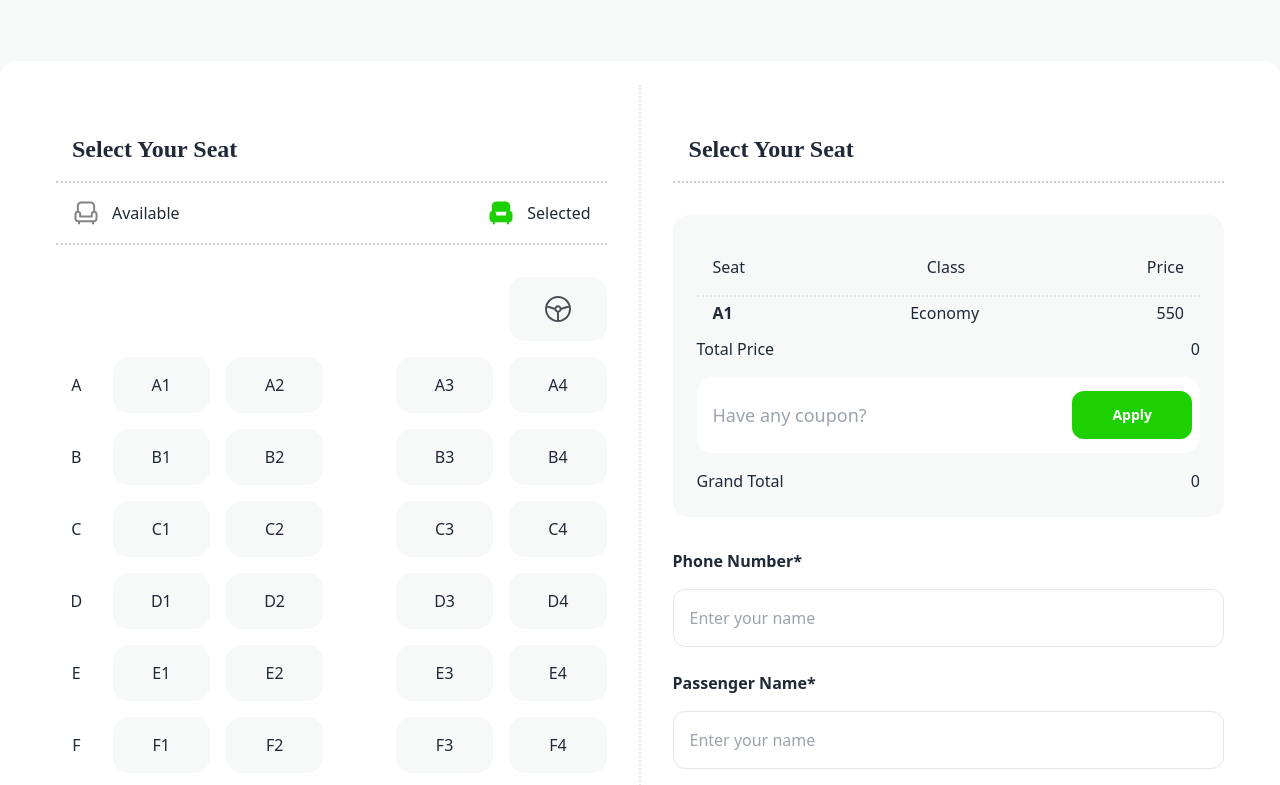
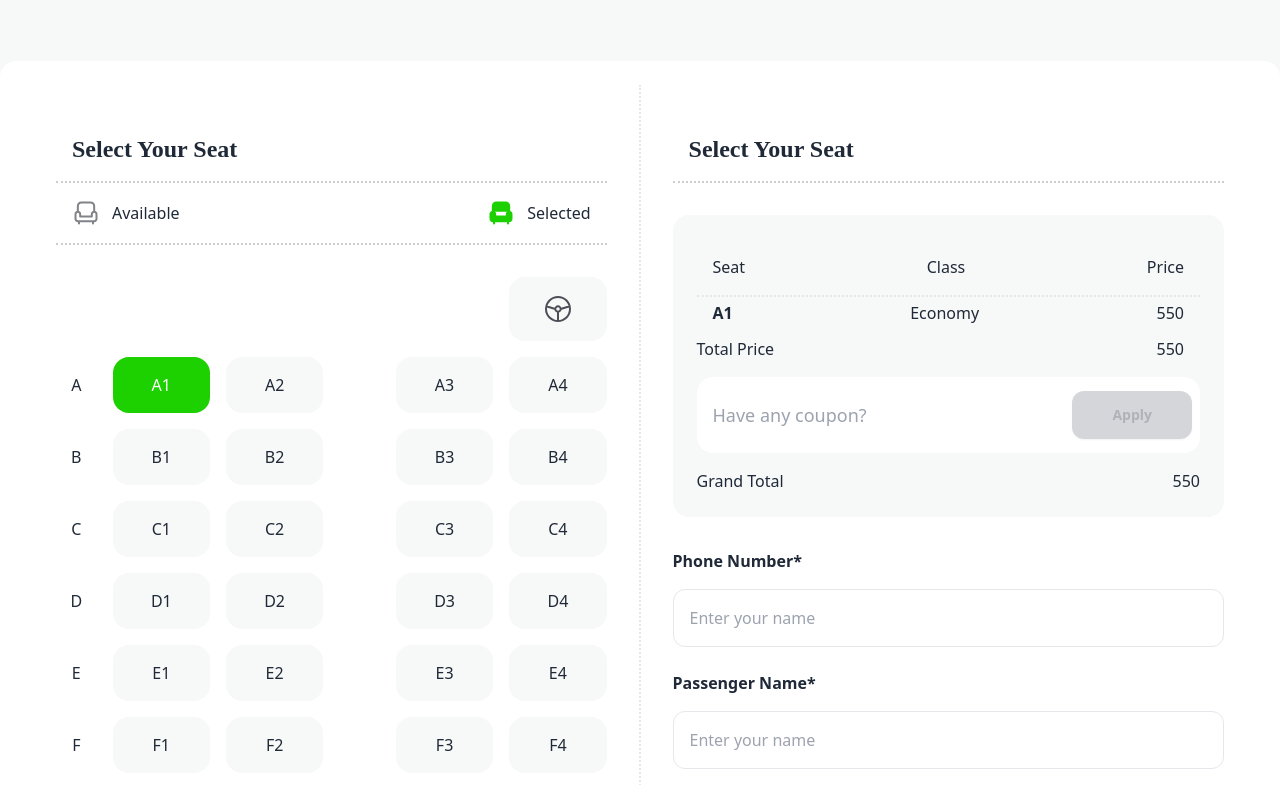
Before and after one commit to ariffaysalrupu/Smart-Ticketing-Website, a plain HTML site: page index.html in a window 1280 px wide. Both pictures are taken after a click on the element "A1". Shown: the part 2282-3067 px from the top of the page. Drawn offline with nearby package versions, Linux system fonts and the light colour scheme.

Commit message:
added more javascript elements for the selected seats section

```diff
--- a/index.html
+++ b/index.html
@@ -151,7 +151,7 @@
                     </div>
 
                     <div class="font-raleway lg:p-10 pr-8">
-                    <h1 class="font-extrabold lg:text-[40px] text-[14px] text-[#030712CC]">NEW15</h1>
+                    <h1  class="font-extrabold lg:text-[40px] text-[14px] text-[#030712CC]">NEW15</h1>
                     <h4 class="text-[#03071280] text-[8px]">Coupon Code</h4>
                     </div>
 
@@ -229,7 +229,7 @@
                                             <svg xmlns="http://www.w3.org/2000/svg" width="28" height="29" viewBox="0 0 28 29" fill="none">
                                                 <path d="M5.83333 13.6427C6.45217 13.6427 7.04566 13.8885 7.48325 14.3261C7.92083 14.7637 8.16667 15.3572 8.16667 15.976V18.3093H19.8333V15.976C19.8333 15.3572 20.0792 14.7637 20.5168 14.3261C20.9543 13.8885 21.5478 13.6427 22.1667 13.6427M5.83333 13.6427C5.21449 13.6427 4.621 13.8885 4.18342 14.3261C3.74583 14.7637 3.5 15.3572 3.5 15.976V20.6427C3.5 21.2615 3.74583 21.855 4.18342 22.2926C4.621 22.7302 5.21449 22.976 5.83333 22.976H22.1667C22.7855 22.976 23.379 22.7302 23.8166 22.2926C24.2542 21.855 24.5 21.2615 24.5 20.6427V15.976C24.5 15.3572 24.2542 14.7637 23.8166 14.3261C23.379 13.8885 22.7855 13.6427 22.1667 13.6427M5.83333 13.6427V7.80933C5.83333 6.88107 6.20208 5.99083 6.85846 5.33445C7.51484 4.67808 8.40508 4.30933 9.33333 4.30933H18.6667C19.5949 4.30933 20.4852 4.67808 21.1415 5.33445C21.7979 5.99083 22.1667 6.88107 22.1667 7.80933V13.6427M7 22.976V25.3093M21 22.976V25.3093" stroke="#1DD100" stroke-width="2" stroke-linecap="round" stroke-linejoin="round"/>
                                               </svg>
-                                              <span><span>40</span> Seats left</span>
+                                              <span><span id="seat-count">40</span> Seats left</span>
                                         </a>
                                     </div>
                                 </div>
@@ -556,17 +556,17 @@
 
                                 <div class="mt-2 flex justify-between">
                                     <h3 class="font-medium">Total Price</h3>
-                                    <h3 class="font-medium">0</h3>
+                                    <h3 id="total-cost" class="font-medium lg:pr-4">0</h3>
                                 </div>
 
                                 <div class="my-4 flex justify-between items-center bg-white pr-2 py-2  rounded-2xl">
-                                    <input type="text" placeholder="Have any coupon?" class="rounded-2xl lg:text-lg text-sm p-4 w-full border-none focus:outline-none">
-                                    <button class="btn btn-primary bg-[#1DD100] hover:bg-[#1DD100] lg:px-10 px-4 border-none text-white rounded-xl" >Apply</button>
+                                    <input id="coupon-code" type="text" placeholder="Have any coupon?" class="rounded-2xl lg:text-lg text-sm p-4 w-full border-none focus:outline-none">
+                                    <button id="apply-btn" onclick="grandTotal('apply-btn')" class="btn btn-primary bg-[#1DD100] hover:bg-[#1DD100] lg:px-10 px-4 border-none text-white rounded-xl" >Apply</button>
                                 </div>
 
                                 <div class="mt-2 flex justify-between">
                                     <h3 class="font-medium">Grand Total</h3>
-                                    <h3 class="font-medium">0</h3>
+                                    <h3 id="grand-total" class="font-medium">0</h3>
                                 </div>
                             </div>
                             <!-- right side first part ends -->
--- a/script.js
+++ b/script.js
@@ -7,16 +7,42 @@ document.getElementById("scrollButton").addEventListener("click", scrollToSelect
 
 
 const allSeatsTogether = document.getElementsByClassName("all-seats");
+const selectedSeats = new Set();
+const seatCount = document.getElementById("seat-count");
+let totalSeatsAvailable = 40;
+const applybtn = document.getElementById("apply-btn");
+applybtn.disabled=true;
+
+seatCount.innerText = totalSeatsAvailable;
 
 for (const allSeats of allSeatsTogether){
     allSeats.addEventListener("click", function (event) {
+
+        if (selectedSeats.size >= 4) {
+            alert("You can't select more than 4 seats!");
+            return;
+        }
+
+        const seatButton = event.target;
+        if(totalSeatsAvailable===0){
+            alert("All seats are booked!");
+            return;
+        }
+
+        const seatNumber = event.target.parentNode.childNodes[1].innerText;
+        if (selectedSeats.has(seatNumber)) {
+            alert("This seat is already selected!");
+            return;
+        }
+
         const ticketPrice = event.target.parentNode.parentNode.parentNode.parentNode.parentNode.parentNode.childNodes[3].childNodes[11].childNodes[3].childNodes[1].innerText;
-        const seatNumber = event.target.parentNode.childNodes[1].innerText;
+
+
 
         const seatSelectedContainer = document.getElementById("selected-seats");
 
         const div = document.createElement("div");
-        div.classList.add("flex", "gap-4", "justify-between", "items-center", "px-4", "py-1");
+        div.classList.add("flex", "gap-4", "justify-between", "items-center", "lg:px-4", "py-1");
 
         const seatNmbr = document.createElement("p");
         const seatPrice = document.createElement("p");
@@ -29,18 +55,65 @@ for (const allSeats of allSeatsTogether){
 
         seatClassOutput.innerText = "Economy";
 
-
-
         div.appendChild(seatNmbr);
         div.appendChild(seatClassOutput);
         div.appendChild(seatPrice);
 
         seatSelectedContainer.appendChild(div);
 
+        selectedSeats.add(seatNumber);
 
-        // console.log(event.target.);
+        allSeats.style.backgroundColor = "#1DD100";
+        allSeats.style.color = "white";
+
+        totalSeatsAvailable = totalSeatsAvailable - 1;
+        seatCount.innerText = totalSeatsAvailable;
+
+        totalCost(seatPrice.innerText);
+        grandTotal()
+
+        if(selectedSeats.size>=4){
+            applybtn.disabled=false;
+        }
     })
 }
+
+function totalCost(value){
+
+    const totalCostCalculate = getConvertedValue("total-cost");
+    const sum = totalCostCalculate + parseInt(value);
+
+    document.getElementById("total-cost").innerText = sum;
+
+}
+
+function grandTotal(status){
+
+    const totalCostCalculate = getConvertedValue("total-cost");
+
+    if(status==undefined){
+
+        document.getElementById("grand-total").innerText = totalCostCalculate;
+    }
+    else{
+
+        const couponCode = document.getElementById("coupon-code").value
+
+        if(couponCode=="NEW15"){
+            const discountedPrice = totalCostCalculate * 0.15;
+            document.getElementById("grand-total").innerText = totalCostCalculate-discountedPrice;
+        }
+        else if(couponCode=="Couple20"){
+            const discountedPrice = totalCostCalculate * 0.2;
+            document.getElementById("grand-total").innerText = totalCostCalculate-discountedPrice;
+        }
+        else{
+            alert("Please enter a valid coupon code!")
+        }
+    }
+
+}
+
 
 
 
```
